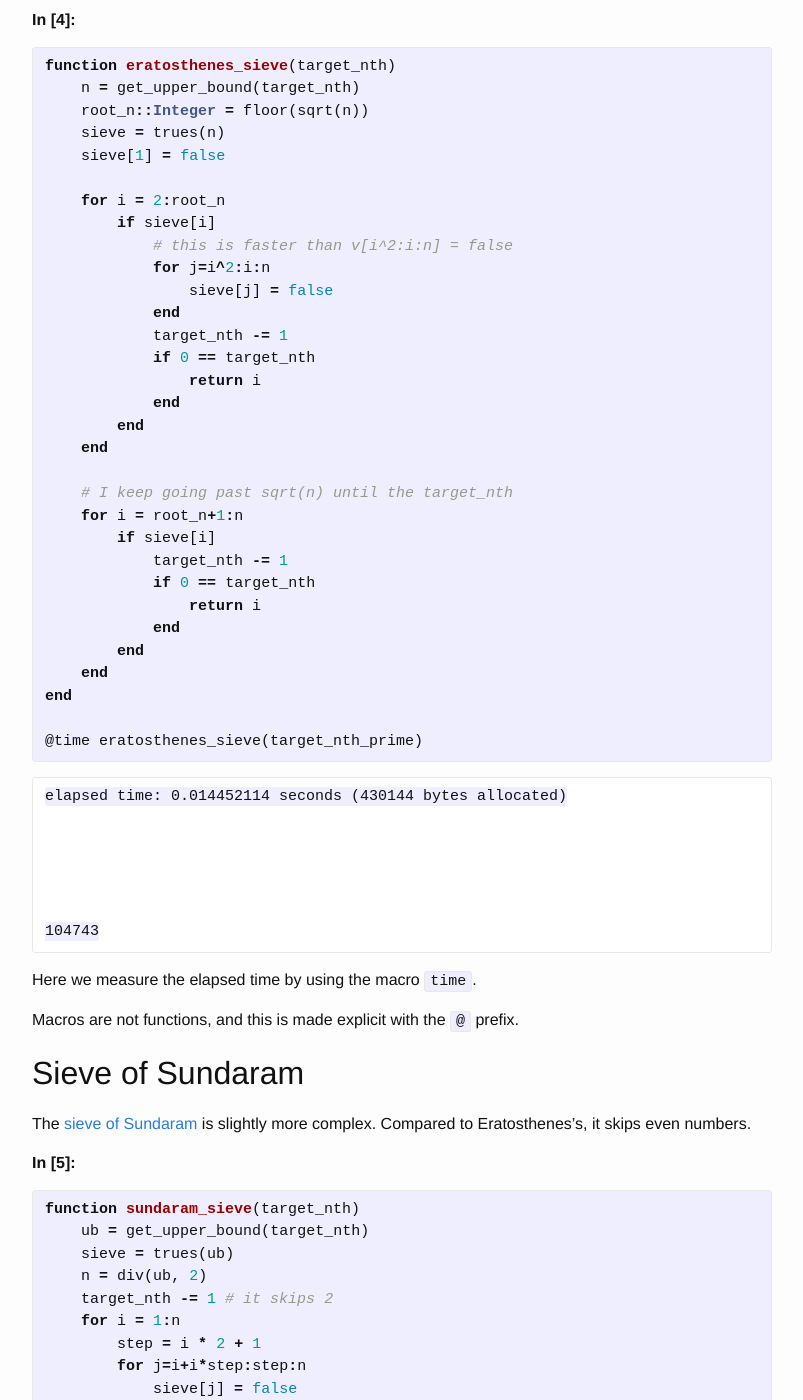
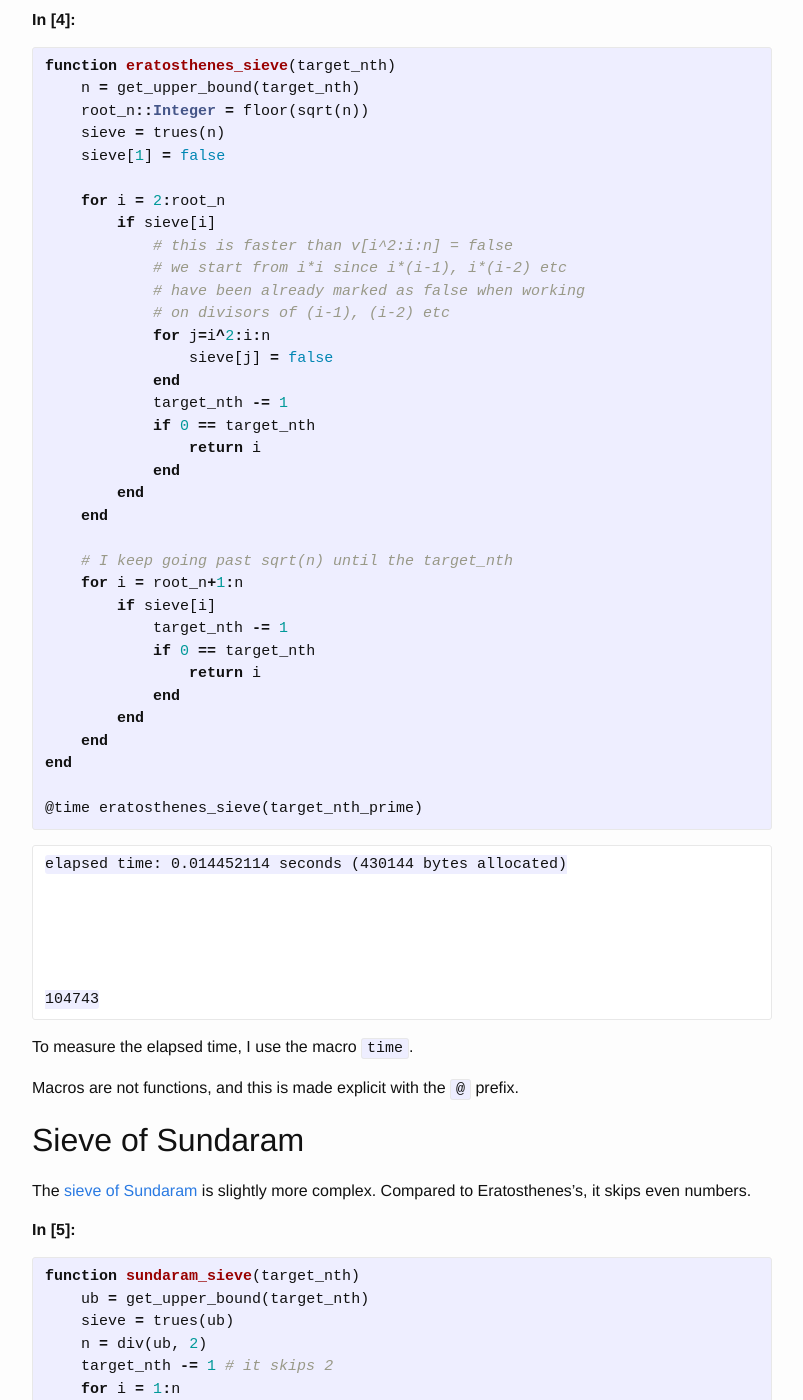
Before and after one commit to vdelia/vdelia.github.io, a Jekyll site: the page built from _posts/2015-10-15-prime-number-sieves-with-julia.md, in a window 1280 px wide and 1400 px high, scrolled down 2390 px. Shown: the whole window, without its empty margins (238-1041 px from the left). Built offline with Jekyll 4.4.1, drawn with Linux system fonts in a browser that asks for light colours; formulas are drawn with MathJax 3; comment, search, counter and statistics services are not loaded.

Commit message:
improved comments on erathostenes

```diff
--- a/_posts/2015-10-15-prime-number-sieves-with-julia.md
+++ b/_posts/2015-10-15-prime-number-sieves-with-julia.md
@@ -142,6 +142,9 @@ function eratosthenes_sieve(target_nth)
     for i = 2:root_n
         if sieve[i]
             # this is faster than v[i^2:i:n] = false
+            # we start from i*i since i*(i-1), i*(i-2) etc
+            # have been already marked as false when working
+            # on divisors of (i-1), (i-2) etc
             for j=i^2:i:n
                 sieve[j] = false
             end
@@ -176,7 +179,7 @@ end
 
 
 
-Here we measure the elapsed time by using the macro `time`.
+To measure the elapsed time, I use the macro `time`.
 
 Macros are not functions, and this is made explicit with the `@` prefix.
 
```
